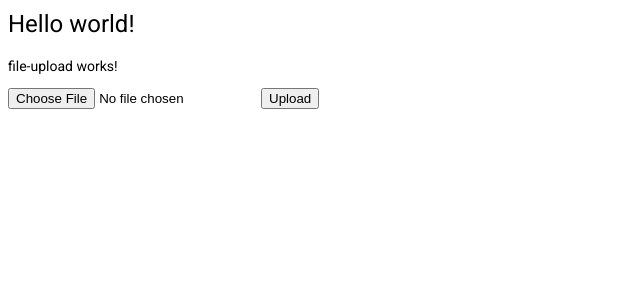
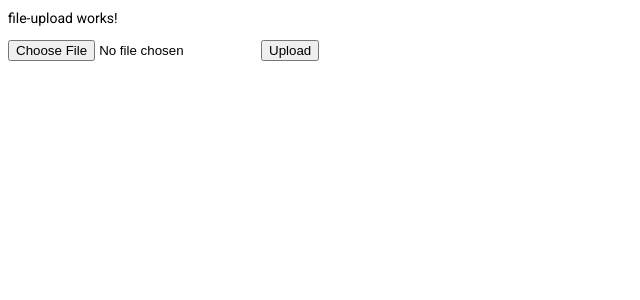
Before and after one commit to T1NK0/t1nk0.github.io, an Angular app: page / in a window 1280 px wide. Shown: the top 300 px of the page, without its empty margins (0-640 px from the left). Built offline with nearby package versions, Linux system fonts and the light colour scheme.

Commit message:
Change to index.

```diff
--- a/src/app/app.component.html
+++ b/src/app/app.component.html
@@ -1,3 +1,2 @@
-<h1>Hello world!</h1>
 <app-file-upload></app-file-upload>
 <router-outlet></router-outlet>
```
Also changed, not shown: 4 other files (tests, documents, lock files or other folders).
